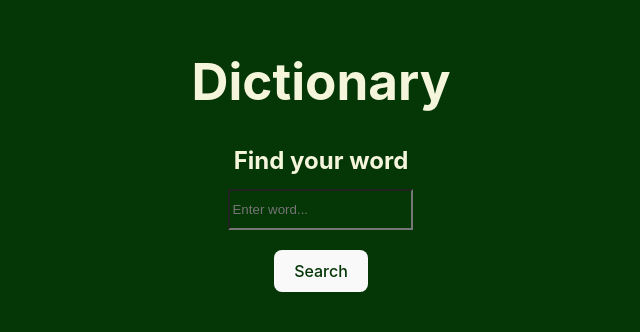
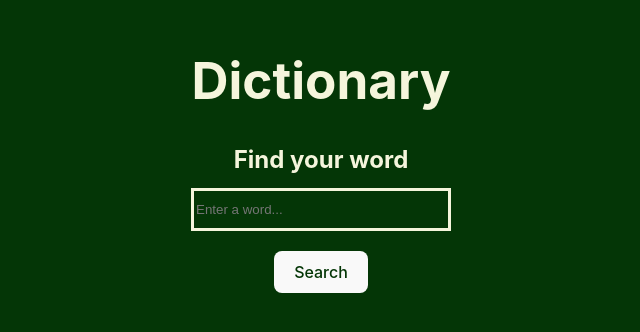
Before and after one commit to JennyWeij/Dictionary, a React (Vite) app: page / in a window 1280 px wide. Shown: the part 230-562 px from the top of the page, without its empty margins (319-959 px from the left). Built offline with nearby package versions, Linux system fonts and the light colour scheme.

Commit message:
snyggat till inputfältet

```diff
--- a/src/SearchComponent.jsx
+++ b/src/SearchComponent.jsx
@@ -34,10 +34,10 @@ function SearchComponent({ onSearch }) {
       <h2>Find your word</h2>
       <input
         type="text"
-        placeholder="Enter word..."
+        placeholder="Enter a word..."
         value={searchTerm}
         onChange={(e) => setSearchTerm(e.target.value)}
-        style={{ height: '35px', color: 'beige', marginBottom: '20px', marginTop: '10px' }}
+        style={{ height: '35px', width:"250px", color: 'beige', marginBottom: '20px', marginTop: '10px', border: "3px solid beige" }}
       />
       <br />
       <button style={{ marginBottom: '30px' }} onClick={() => handleSearch(searchTerm)}>
```
